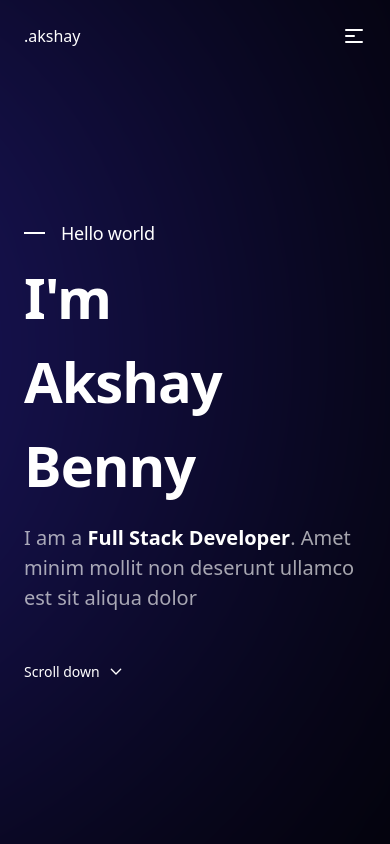
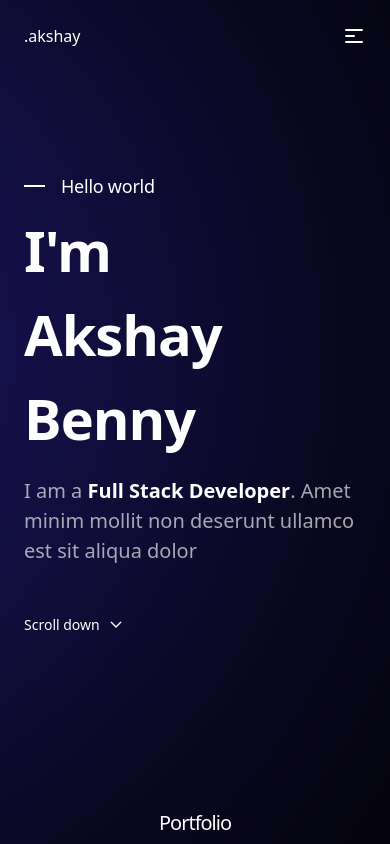
Before and after one commit to AkshayBenny/portfolio, a Next.js app: page / in a window 390 px wide. Shown: the top 844 px of the page. Built offline with nearby package versions, Linux system fonts and the light colour scheme; no server answers.

Commit message:
hero bug fix

```diff
--- a/components/Hero.js
+++ b/components/Hero.js
@@ -19,7 +19,7 @@ export default function Hero() {
       animate='visible'
       className='lg:h-[75vh] max-w-screen w-full my-auto '
     >
-      <div className='pt-[147px] lg:pt-0 flex flex-col items-start lg:items-center justify-center h-full px-6 lg:px-0 '>
+      <div className='pt-[100px] lg:pt-0 flex flex-col items-start lg:items-center justify-center h-full px-6 lg:px-0 '>
         <motion.div
           variants={lazyLoadVariants}
           className='flex items-center gap-4 pb-2'
```
